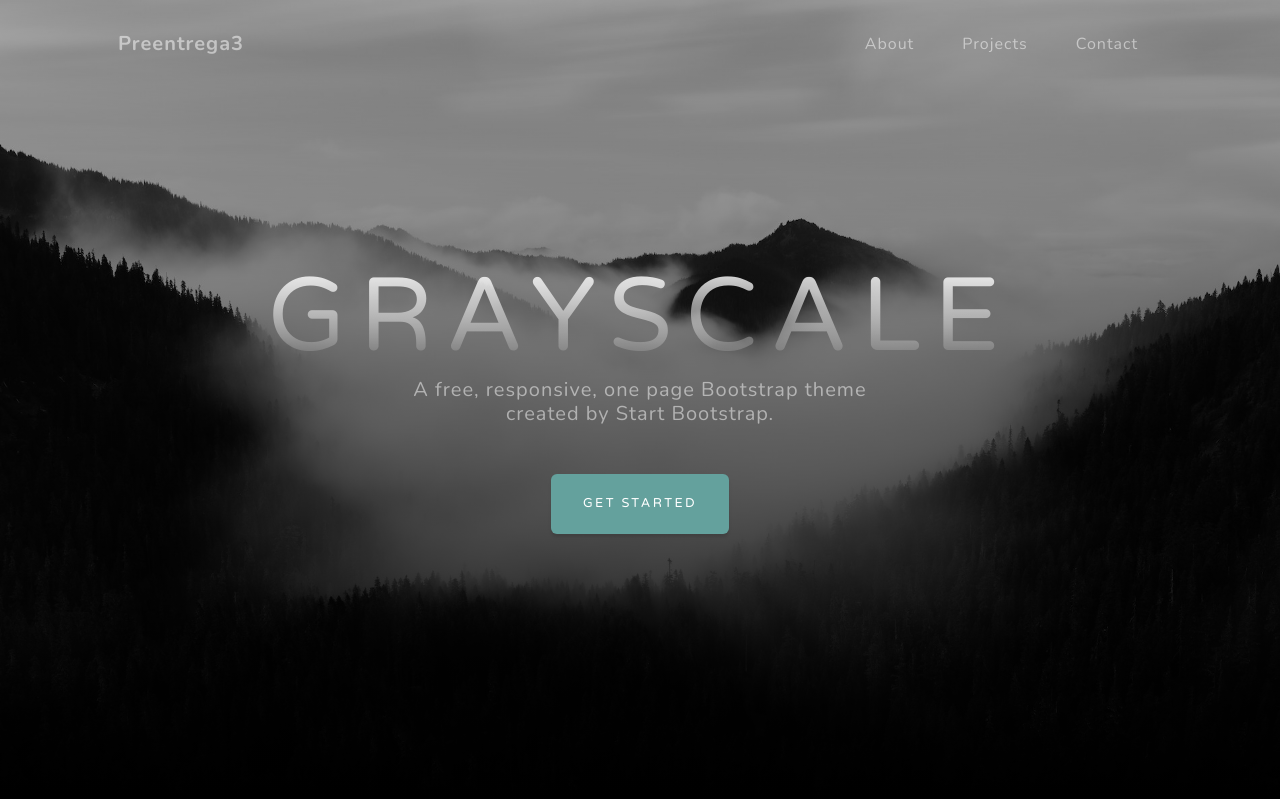
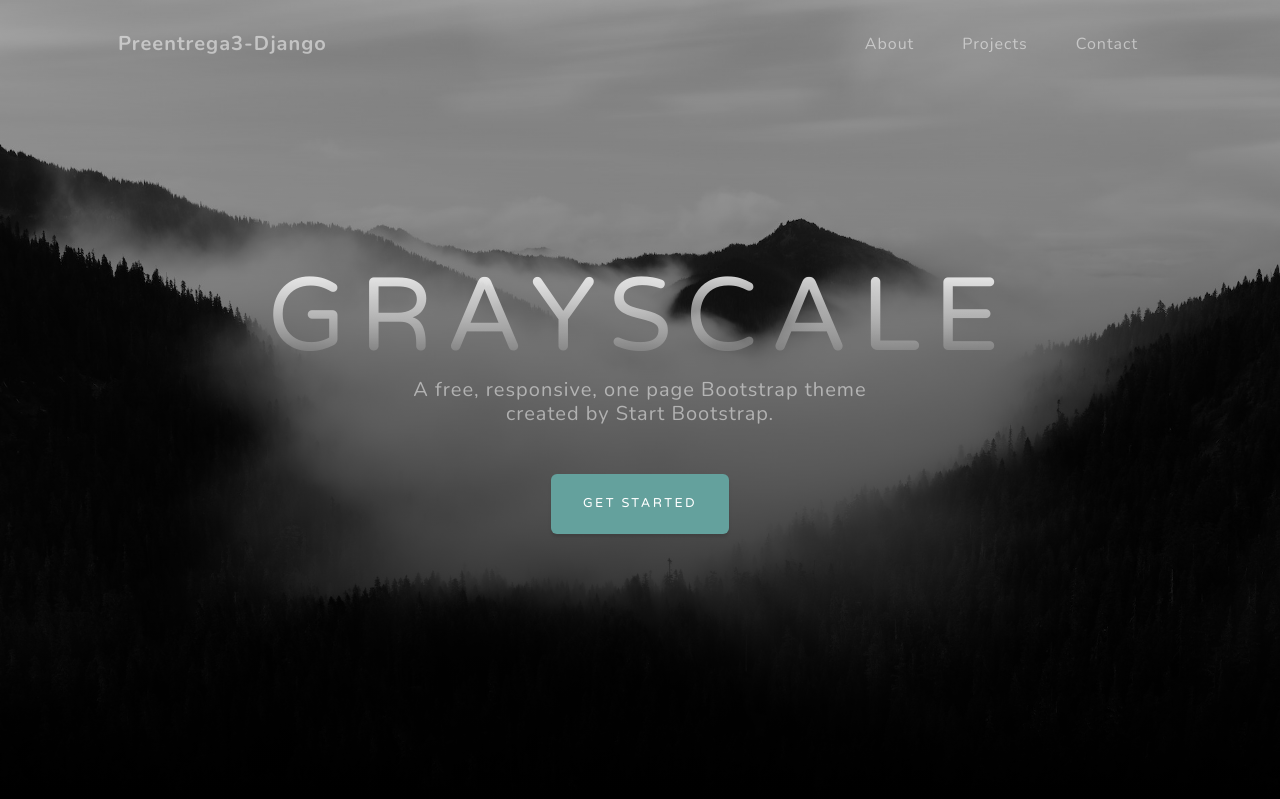
Before and after one commit to Giuliuss29/Giuliano-Acosta-Preentrega3, a Django app: page / in a window 1280 px wide. Shown: the top 799 px of the page. Run offline with Django 5.2, Linux system fonts and the light colour scheme; some libraries are stand-ins or nearby versions.

Commit message:
v1.0.1
cambie el titulo

```diff
--- a/inicio/templates/index.html
+++ b/inicio/templates/index.html
@@ -20,7 +20,7 @@
         <!-- Navigation-->
         <nav class="navbar navbar-expand-lg navbar-light fixed-top" id="mainNav">
             <div class="container px-4 px-lg-5">
-                <a class="navbar-brand" href="#page-top">Preentrega3</a>
+                <a class="navbar-brand" href="#page-top">Preentrega3-Django</a>
                 <button class="navbar-toggler navbar-toggler-right" type="button" data-bs-toggle="collapse" data-bs-target="#navbarResponsive" aria-controls="navbarResponsive" aria-expanded="false" aria-label="Toggle navigation">
                     Menu
                     <i class="fas fa-bars"></i>
```
